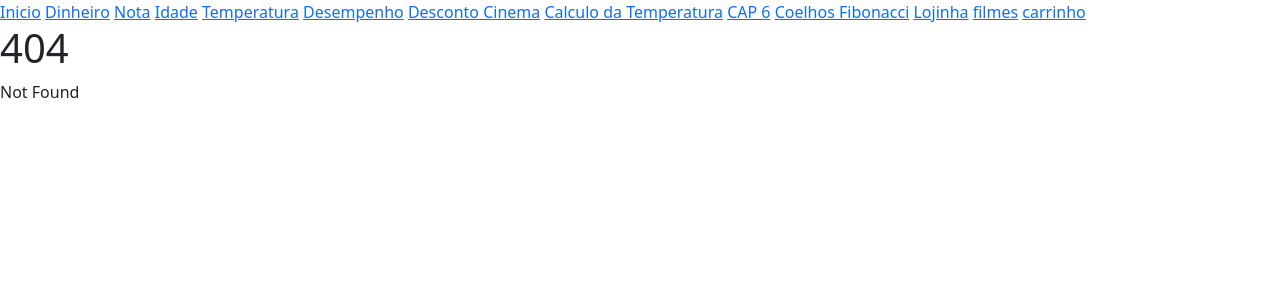
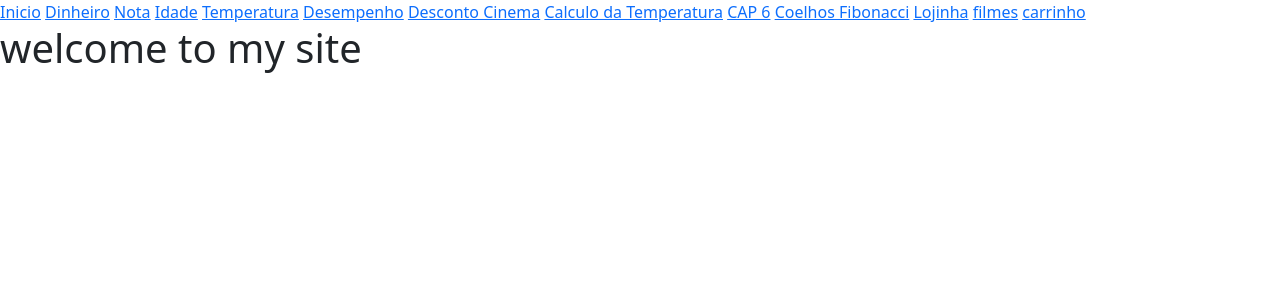
Before and after one commit to LuizParker/LuizParker.github.io, a SvelteKit app: page / in a window 1280 px wide. Before the commit this address had no page. Shown: the top 300 px of the page. Built offline with nearby package versions, Linux system fonts and the light colour scheme.

Commit message:
tudo atualizado

```diff
--- /dev/null
+++ b/src/routes/+page.svelte
@@ -0,0 +1 @@
+<h1>welcome to my site</h1>
```
